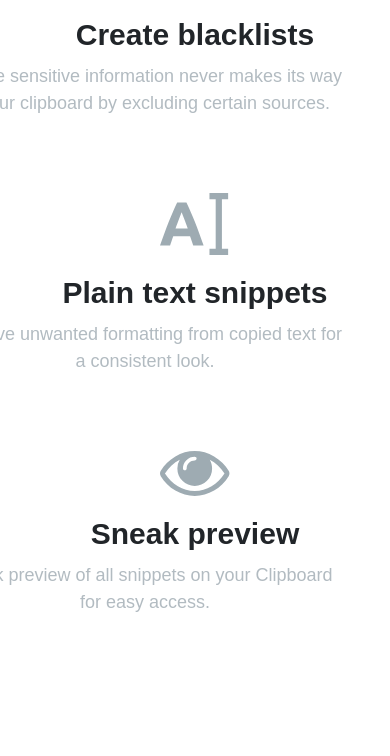
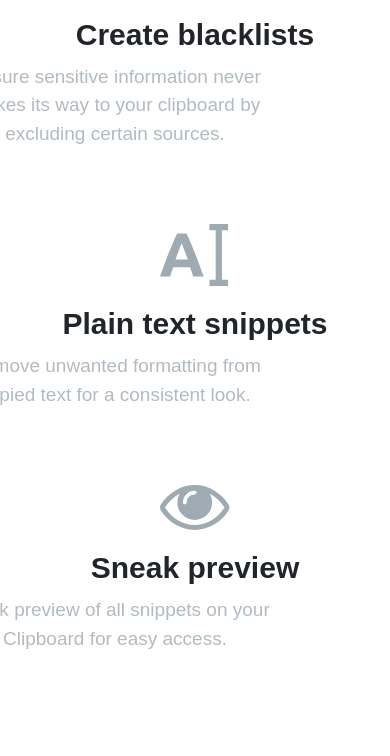
Before and after one commit to SuriyanRavi/Company-Landing-Page, a plain HTML site: page index.html in a window 390 px wide. Shown: the part 3136-3892 px from the top of the page. Drawn offline with nearby package versions, Linux system fonts and the light colour scheme; a web font is replaced by a local one.

Commit message:
Update media.css

```diff
--- a/media.css
+++ b/media.css
@@ -202,8 +202,7 @@ article .sec-3{
 .pro-para,.pro-para1,.pro-para2{
       position: relative;
     top: 0px;
-    right: 50px;
-}
+    right: 80px;
     color: #b2bbc1;
     font-size: 19px;
     text-align:center;
```
